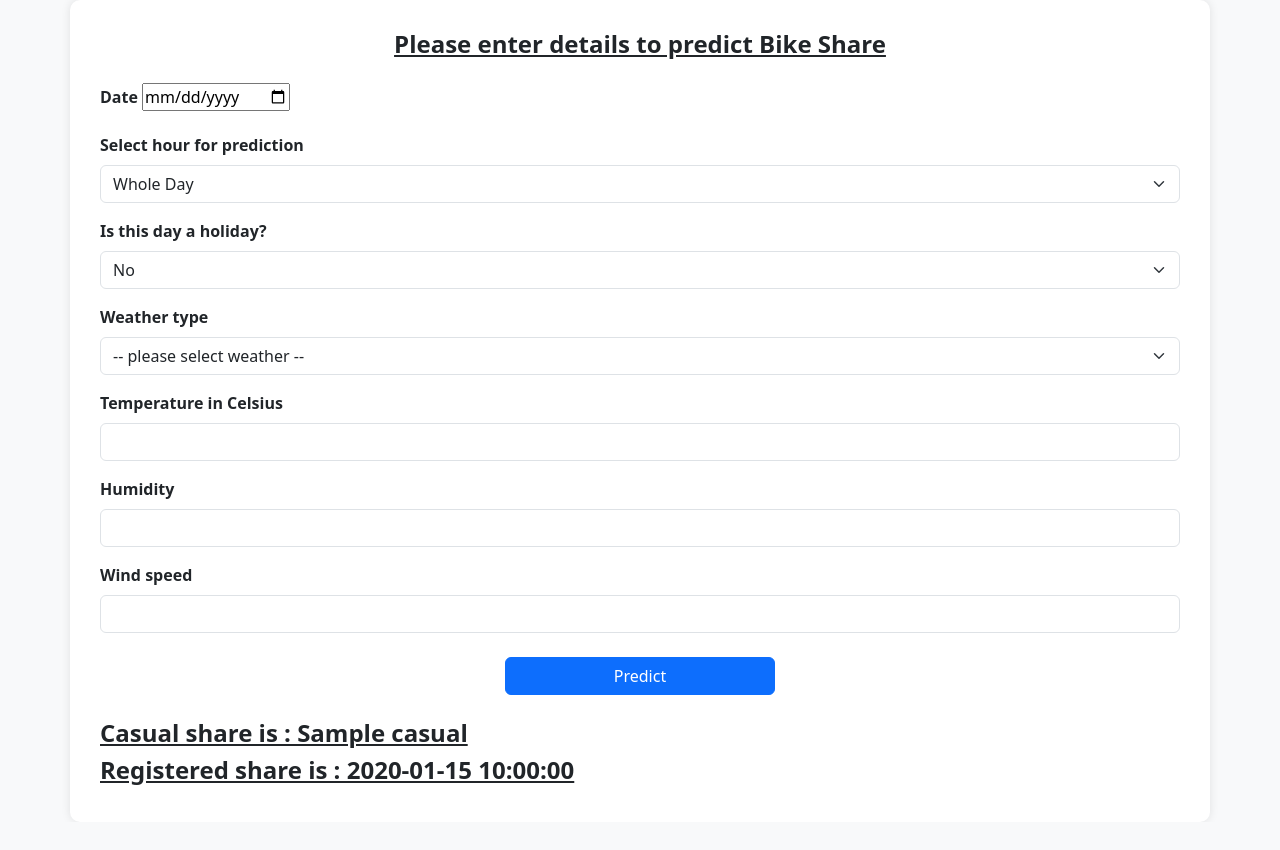
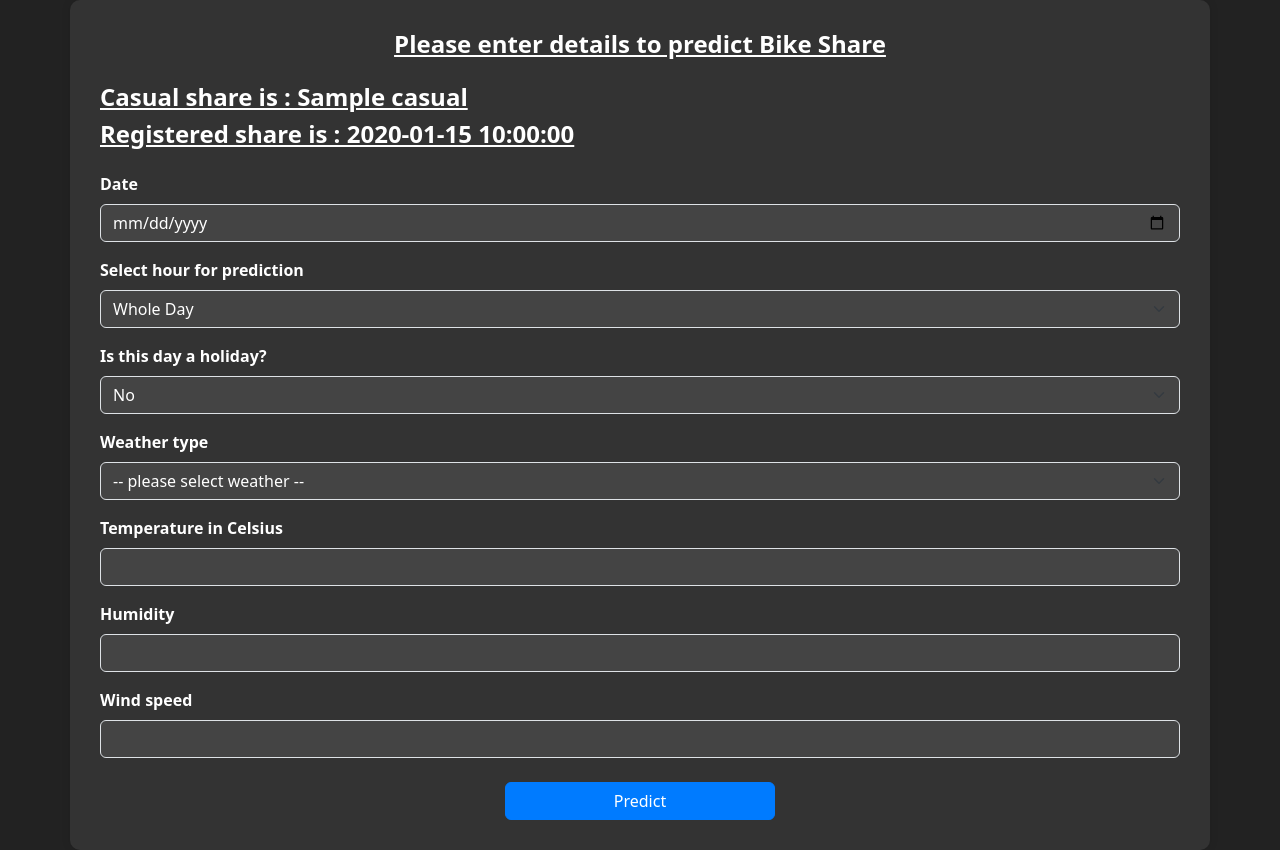
Before and after one commit to PrinceSadariya/Bike-Share-Prediction, a Flask app: template templates/predict.html in a window 1280 px wide. Before the commit the page ends 785 px from the top, so only its background shows below. Run offline with Flask 3, Linux system fonts and the light colour scheme; the template is opened without the code that fills it: most values are stand-ins (such as "Sample title", 1, 10 or a date in 2020).

Commit message:
predcit.html design modified

```diff
--- a/templates/predict.html
+++ b/templates/predict.html
@@ -11,11 +11,12 @@
         />
         <style>
             body {
-                background-color: #f8f9fa;
+                background-color: #222;
+                color: #fff;
             }
 
             .container {
-                background-color: #ffffff;
+                background-color: #333;
                 padding: 30px;
                 border-radius: 10px;
                 box-shadow: 0px 0px 10px rgba(0, 0, 0, 0.1);
@@ -31,6 +32,26 @@
                 font-weight: bold;
             }
 
+            .form-control {
+                background-color: #444;
+                color: #fff;
+            }
+
+            .form-select {
+                background-color: #444;
+                color: #fff;
+            }
+
+            .btn-primary {
+                background-color: #007bff;
+                border-color: #007bff;
+            }
+
+            .btn-primary:hover {
+                background-color: #0069d9;
+                border-color: #0062cc;
+            }
+
             .btn-predict {
                 width: 25%;
             }
@@ -42,10 +63,22 @@
                 <h2>Please enter details to predict Bike Share</h2>
             </div>
             <div class="mt-4">
+                {% if casual is defined and registered is defined %}
+                <div class="my-4">
+                    <h2>Casual share is : {{casual}}</h2>
+                    <h2>Registered share is : {{registered}}</h2>
+                </div>
+                {% endif %}
                 <form action="{{url_for('predict')}}" method="POST">
                     <div class="mb-3">
                         <label for="date" class="form-label">Date</label>
-                        <input type="date" name="date" id="date" required />
+                        <input
+                            type="date"
+                            name="date"
+                            id="date"
+                            class="form-control"
+                            required
+                        />
                     </div>
                     <div class="mb-3">
                         <label for="hour" class="form-label"
@@ -169,10 +202,6 @@
                         </button>
                     </div>
                 </form>
-                <div class="mt-4">
-                    <h2>Casual share is : {{casual}}</h2>
-                    <h2>Registered share is : {{registered}}</h2>
-                </div>
             </div>
         </div>
         <script
```
